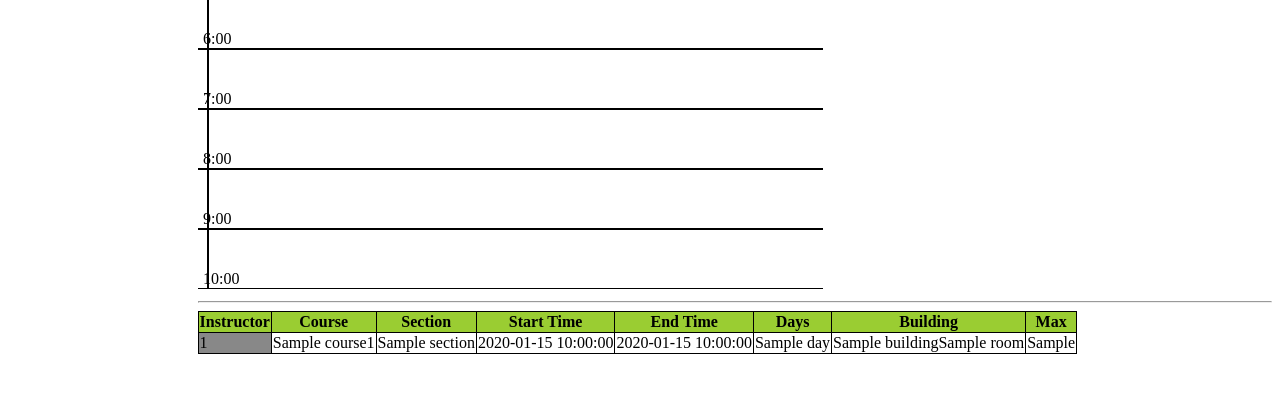
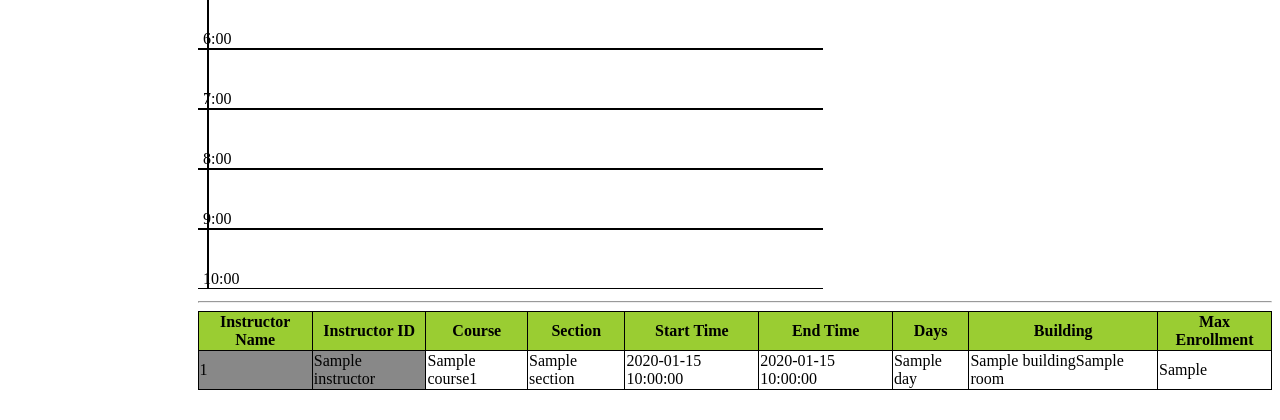
Before and after one commit to mwsu-csmp/scheduling-dashboard, a Python web app: template stndapp/templates/teaching_assignments.jinja in a window 1280 px wide. Shown: the part 850-1270 px from the top of the page. Before the commit the page ends 1204 px from the top, so only its background shows below. Run offline with Jinja, Linux system fonts and the light colour scheme; the template is opened without the code that fills it: most values are stand-ins (such as "Sample title", 1, 10 or a date in 2020).

Commit message:
cleaned up assignment table

```diff
--- a/stndapp/templates/teaching_assignments.jinja
+++ b/stndapp/templates/teaching_assignments.jinja
@@ -27,28 +27,38 @@
      <hr/>
      <table class="table" style="margin-bottom: 30px" border="1">
       <tr bgcolor="#9acd32">
-          <th>Instructor</th>
+          <th>Instructor Name</th>
+          <th>Instructor ID</th>
           <th>Course</th>
           <th>Section</th>
           <th>Start Time</th>
           <th>End Time</th>
           <th>Days</th>
           <th>Building</th>
-          <th>Max</th>
+          <th>Max Enrollment</th>
       </tr>
         {% for section in sections %}
                 <tr>
                     <td style="background-color:{{instructor_color[section.instructorId]}}">{{ section.instructorId }}</td>
+                    <td style="background-color:{{instructor_color[section.instructorId]}}">{{ roster[section.instructorId] }}</td>
                     <td>{{ section.course.subject }}{{section.course.number}}</td>
                     <td>{{ section.section}}</td>
+                  {% if section.startTime %}
                     <td>{{ section.startTime }}</td>
                     <td>{{ section.endTime }}</td>
                     <td>
                     {% for day in section.days %}
                         {{ day }}
-                     {% endfor %}
+                    {% endfor %}
                     </td>
+                  {% else %}
+                    <td colspan=3><center>arranged / online</center></td>
+                  {% endif%}
+                  {% if section.building and section.room %}
                     <td>{{section.building}}{{section.room}}</td>
+                  {% else %}
+                    <td>none</td>
+                  {% endif%}
                     <td>{{section.maxEnrollment}}</td>
                 </tr>
         {% endfor %}
```
